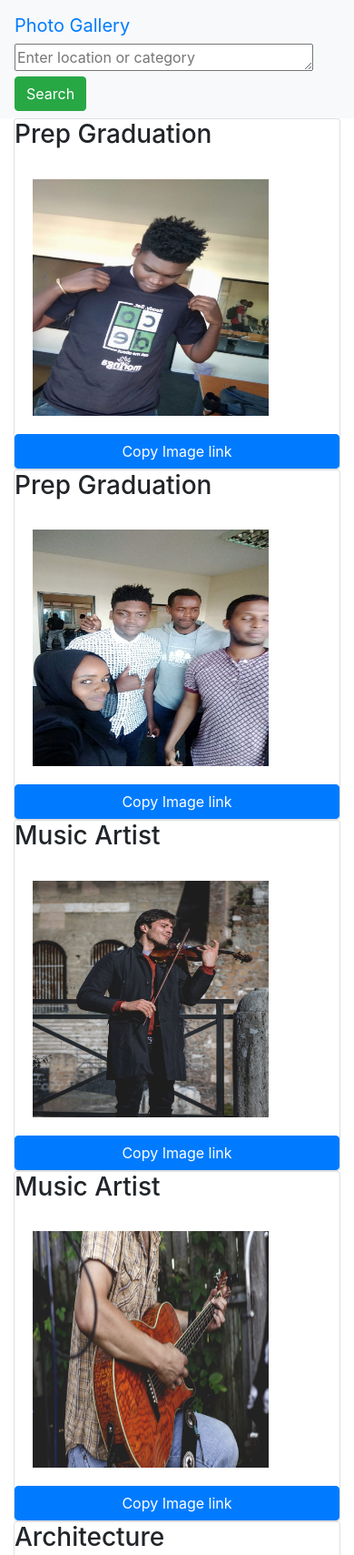
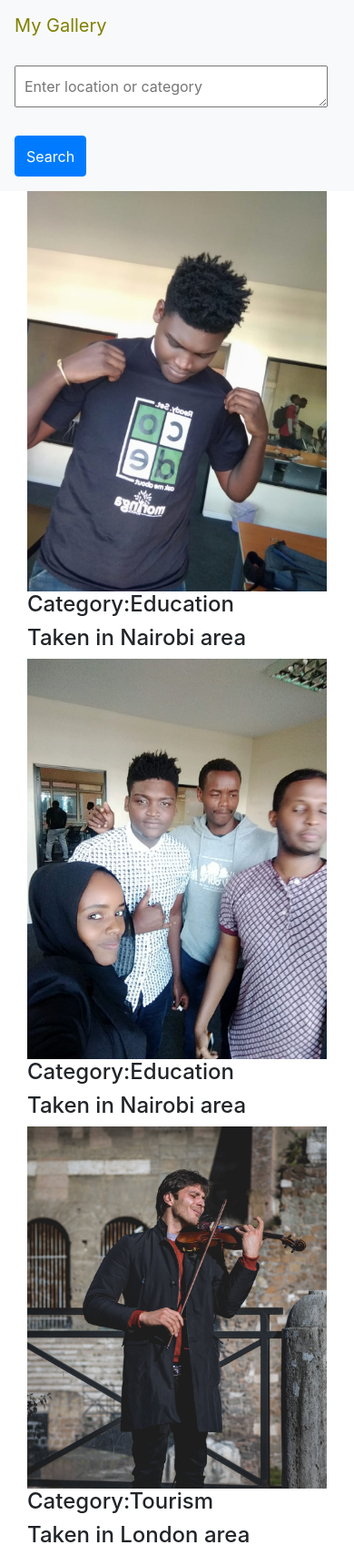
Before and after one commit to Nelsonkioko/Photo-gallery, a Django app: page / in a window 390 px wide. Shown: the top 1709 px of the page at 91% size. Run offline with Django 3.2, Linux system fonts and the light colour scheme; data comes from the database, SQL or seed files in the repository; both versions use the stored data as it was after the commit; some libraries are stand-ins or nearby versions.

```diff
--- a/templates/base.html
+++ b/templates/base.html
@@ -8,17 +8,26 @@
    <script src="https://ajax.googleapis.com/ajax/libs/jquery/3.4.0/jquery.min.js"></script>
    <script src="https://cdnjs.cloudflare.com/ajax/libs/popper.js/1.14.7/umd/popper.min.js"></script>
    <script src="https://maxcdn.bootstrapcdn.com/bootstrap/4.3.1/js/bootstrap.min.js"></script>
+    <script src="//code.jquery.com/jquery-3.3.1.min.js"></script>
+
+<link rel="stylesheet" href="https://cdn.jsdelivr.net/gh/fancyapps/fancybox@3.5.7/dist/jquery.fancybox.min.css" />
+<script src="https://cdn.jsdelivr.net/gh/fancyapps/fancybox@3.5.7/dist/jquery.fancybox.min.js"></script>
+
    <title>Home</title>
 </head>
 <body>
-<nav class="navbar navbar-inverse bg-light">
-   <a class="navbar-brand" href="#">Photo Gallery</a>
-   <div>
-       <form action="{% url 'get_location' %}">
-           <textarea name="Location" cols=30 rows=1 placeholder="Enter location or category"></textarea>
-           <input class="btn btn-success" type="submit" value="Search"/>
-       </form>
-   </div>
+<nav class="navbar navbar-light bg-light">
+    <a class="navbar-brand" href="/" style="color:olive;">My Gallery</a>
+    <div>
+        <form action="{% url 'get_location' %}">
+            <div style="float:left;"><textarea name="Location" cols=30 rows=1 class="mt-4"
+                                               placeholder="Enter location or category"
+                                               style="padding:10px;"></textarea>
+            </div>
+            <div style="float:left;"><input class="mb-2 btn btn-primary" type="submit" value="Search"
+                                            style="height:45px;margin-top:25px;"/></div>
+        </form>
+    </div>
 </nav>
 <!-- As a heading -->
 <div class="container">
--- a/templates/location.html
+++ b/templates/location.html
@@ -8,7 +8,7 @@
                        <div class="card">
                            <img class="card-body img-fluid" src="{{ image.image.url }}" height="50px" alt="image">
                            <h3 class="card-title">{{ image.image_name }}</h3>
-                           <h3 class="card-footer">{{ image.image_description }}</h3>
+
                            <h4>{{ image.image_location }}</h4>
                        </div>
                    </div>
--- a/templates/photos/home.html
+++ b/templates/photos/home.html
@@ -1,54 +1,30 @@
 {% extends 'base.html' %}
+{% block content %}
+{{ block.super }}
+<script>
+    function CopyFun(link) {
+        var copyText = document.getElementById(link);
+        copyText.select();
+        document.execCommand("copy");
+        alert("Text has been copied: " + copyText.value);
+    }
+</script>
+
+<div class="container">
+    <div class="row">
+
+                {% for image in images %}
+                    <div class="col-md-4">
+                    <a data-fancybox href="{{ image.image.url }}"
+                       data-caption="<p>{{ image.image_description }}</p> <button type='button' class='btn btn-primary' onclick=CopyFun('{{ image.id }}') name='button' >Copy Link</button>">
+                        <img src=" {{ image.image.url }}" alt=" massive image" style='width:100%'>
+                    </a>
+                    <div><h4>Category:{{ image.image_category}}</h4></div>
+                    <div><h4>Taken in {{ image.image_location}} area</h4></div>
+                    </div>
+                {% endfor %}
 
 
-{% block content %}
-
-   <div class="row">
-       {% for image in images %}
-           <div class="col-md-3">
-               <div class="card">
-                   <h3 class="card-title">{{ image.image_name }}</h3>
-                   <a data-toggle="modal" data-target="#{{  image.image_name}}"><img style="height: 300px" class="card-body img-fluid"
-                                                                      src="{{ image.image.url }}"
-                                                                      width="300"
-                                                                      height="300" alt="image"></a>
-                   <input type="hidden" value="{{ image.image.url }}" id="myInput">
-                   <button class="btn btn-primary" onclick="myFunction()">Copy Image link</button>
-
-               </div>
-           </div>
-           <div class="modal fade" id="{{ image.image_name }}" role="dialog">
-               <div class="modal-dialog">
-
-                   <!-- Modal content-->
-                   <div class="modal-content">
-                       <div class="modal-header">
-                           <h4 class="modal-title" style="margin-left: 25%">Image Name: {{ image.image_name }}</h4>
-                       </div>
-                       <div class="modal-body">
-                           <img style="height:400px;margin-left: 30%" src="{{ image.image.url }}" alt="image">
-                       </div>
-                       <div>
-                           <h4 style="margin-left: 25%">Description: {{ image.image_description }}</h4>
-                           <h4 style="margin-left: 25%">Location: {{ image.image_location }}</h4>
-                           <h4 style="margin-left: 25%">Category: {{ image.image_category }}</h4>
-                       </div>
-                       <div class="modal-footer">
-                           <button type="button" class="btn btn-default" data-dismiss="modal">Close</button>
-                       </div>
-                   </div>
-
-               </div>
-           </div>
-       {% endfor %}
-   </div>
-
-   <script>
-       function myFunction() {
-           var copyText = document.getElementById("myInput");
-           copyText.select();
-           document.execCommand("copy");
-           alert("Copied the text: " + copyText.value);
-       }
-   </script>
-{% endblock content %}
+    </div>
+</div>
+{% endblock %}
```
Also changed, not shown: templates/navbar.html (deleted, +0 -13 lines), db.sqlite3, media/profile_pics/alex-blajan-199244-unsplash.jpg (added), media/profile_pics/brandon-wilson-52835-unsplash.jpg (added), 1 other file.
